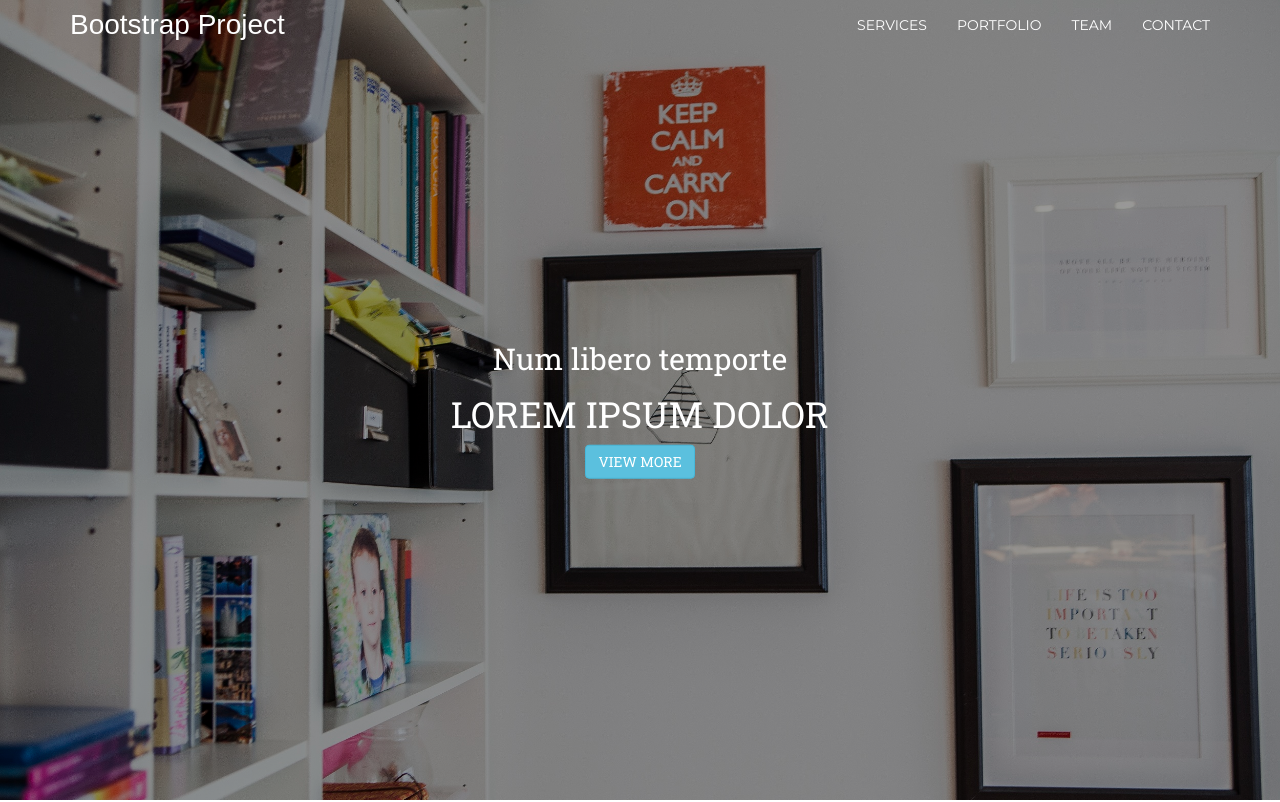
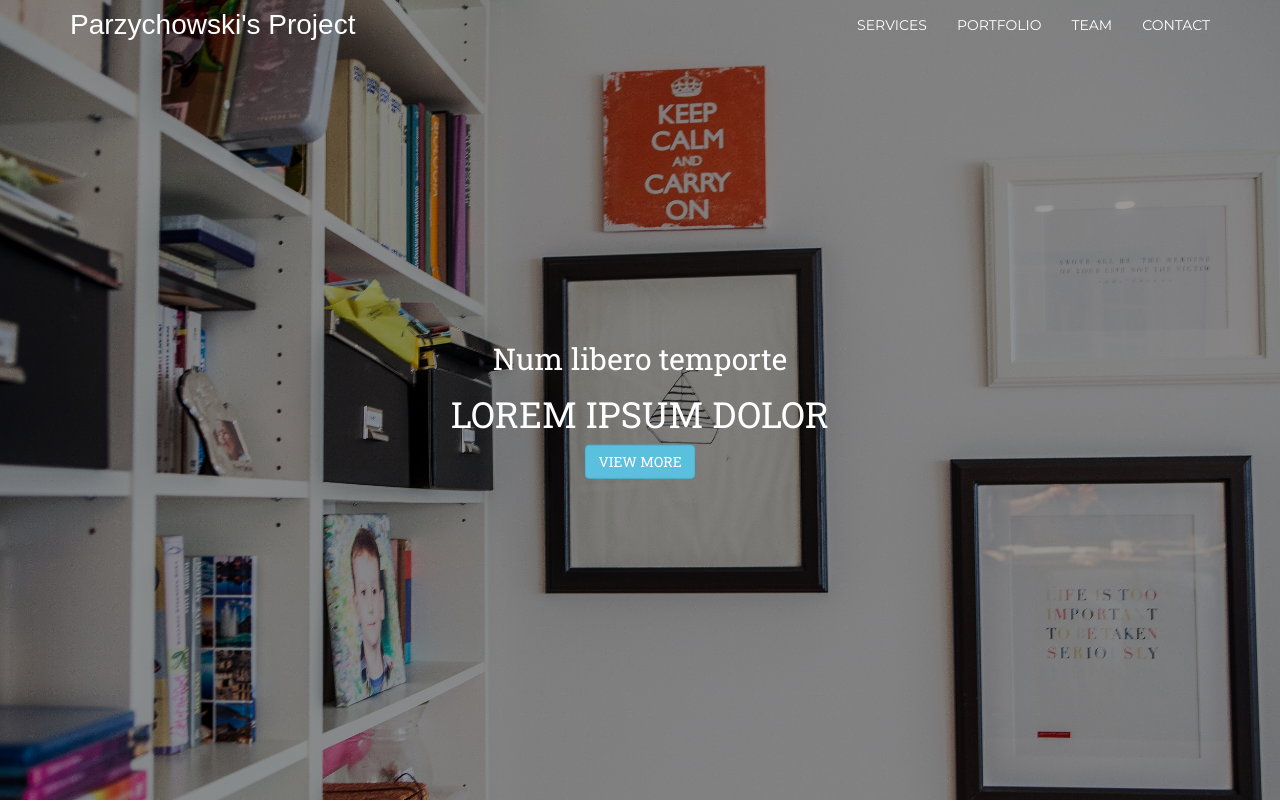
Before and after one commit to beku123/beku123.github.io, a plain HTML site: page index.html in a window 1280 px wide. Shown: the top 802 px of the page. Drawn offline with nearby package versions, Linux system fonts and the light colour scheme; a web font is replaced by a local one.

Commit message:
copyrights

```diff
--- a/index.html
+++ b/index.html
@@ -3,7 +3,7 @@
 
 <head>
     <meta charset="UTF-8">
-    <title>Document</title>
+    <title>Parzychowski-Project</title>
     <link rel="stylesheet" href="css/font-awesome.min.css">
     <link href="css/bootstrap.min.css" rel="stylesheet">
     <link rel="stylesheet" href="css/style.css">
@@ -24,7 +24,7 @@
         <span class="icon-bar"></span>
         <span class="icon-bar"></span>
       </button>
-                <a class="navbar-brand" href="#header-main">Bootstrap Project</a>
+                <a class="navbar-brand" href="#header-main">Parzychowski's Project</a>
             </div>
 
             <!-- Collect the nav links, forms, and other content for toggling -->
```
